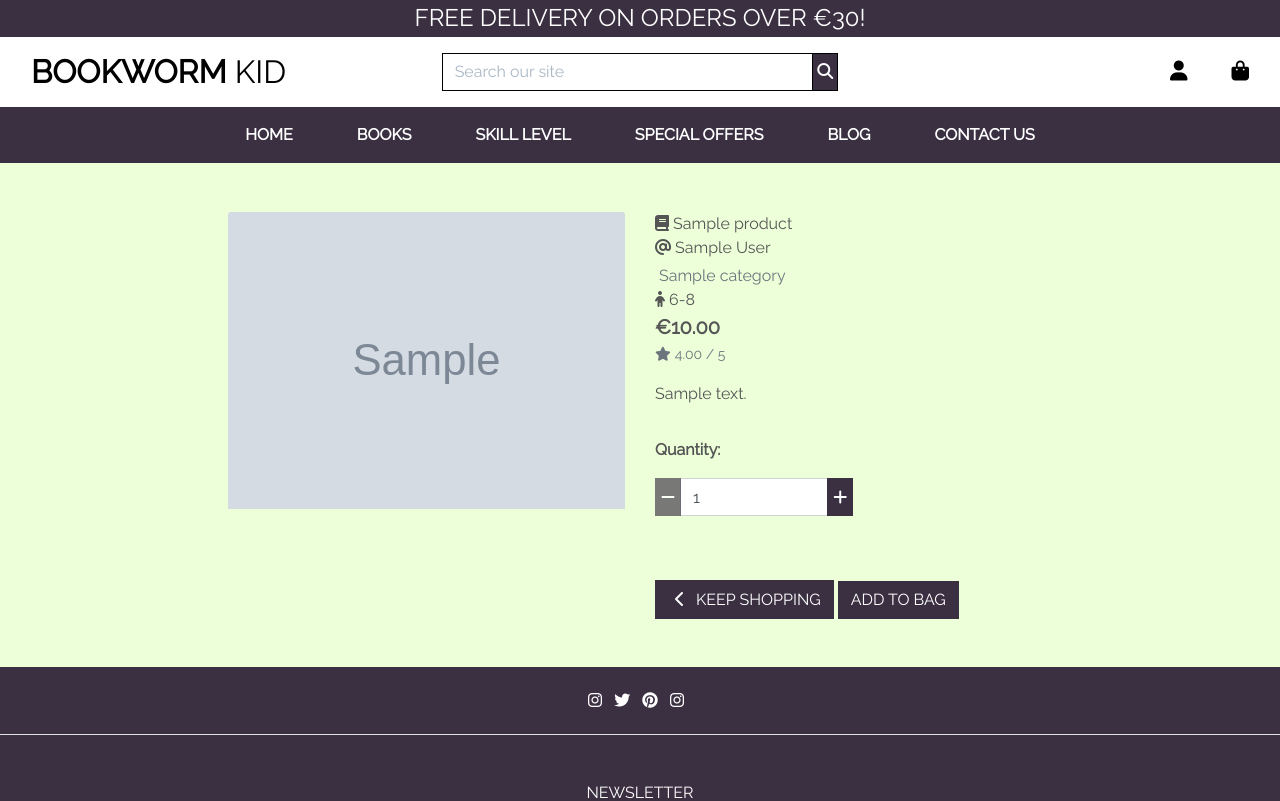
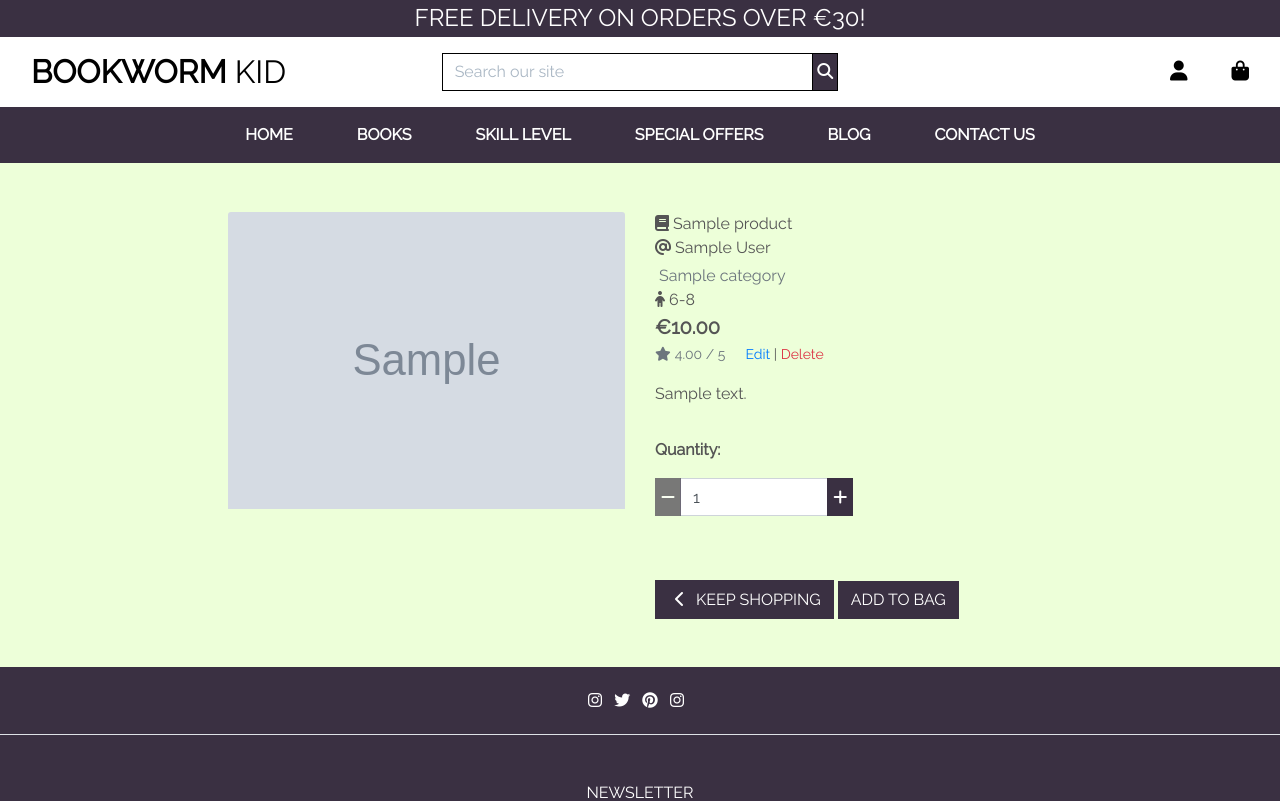
Before and after one commit to lucia2007/bookwormkid, a Django app: page /products/1/ in a window 1280 px wide. Shown: the top 801 px of the page. Run offline with Django 3.2, Linux system fonts and the light colour scheme; a user stored in the database is signed in; tables that the repository leaves empty hold one stand-in row (values such as "Sample post"); grey boxes marked "Sample" are stand-in pictures; some libraries are stand-ins or nearby versions.

Commit message:
Add delete product functionality

```diff
--- a/bag/templates/bag/bag.html
+++ b/bag/templates/bag/bag.html
@@ -125,12 +125,14 @@
             </div>
             {% else %}
             <p class="text-muted mb-5 text-center">Your bag is empty.</p>
+            <p class="text-center">
                 <a href="{% url 'products' %}" class="btn btn-outline-navy rounded-0 btn-lg">
                     <span class="icon">
                         <i class="fas fa-chevron-left"></i>
                     </span>
                     <span class="text-uppercase">Keep Shopping</span>
                 </a>
+            </p>
             {% endif %}
         </div>
     </div>
--- a/products/templates/products/product_detail.html
+++ b/products/templates/products/product_detail.html
@@ -57,6 +57,14 @@
                 {% else %}
                 <small class="text-muted">No Rating</small>
                 {% endif %}
+                {% if request.user.is_superuser %}
+                <small class="ml-3">
+                    <a href="{% url 'edit_product' product.id %}"
+                        aria-label="Takes the user to edit_product page">Edit</a> |
+                    <a href="{% url 'delete_product' product.id %}" class="text-danger"
+                        aria-label="Takes the user to delete_product page">Delete</a>
+                </small>
+                {% endif %}
                 <p class="mt-3">{{ product.description }}</p>
                 <form class="form" action="{% url 'add_to_bag' product.id %}" method="POST">
                     {% csrf_token %}
--- a/products/urls.py
+++ b/products/urls.py
@@ -6,6 +6,7 @@ urlpatterns = [
     path('<int:product_id>/', views.product_detail, name='product_detail'),
     path('add/', views.add_product, name='add_product'),
     path('edit/<int:product_id>/', views.edit_product, name='edit_product'),
+    path('delete/<int:product_id>/', views.delete_product, name='delete_product'),
     path('products/new_arrivals/', views.new_arrivals, name='new_arrivals'),
     path(
         'products/featured_books/', views.featured_books, name='featured_books'
--- a/products/views.py
+++ b/products/views.py
@@ -165,3 +165,11 @@ def edit_product(request, product_id):
     }
 
     return render(request, template, context)
+
+
+def delete_product(request, product_id):
+    """ Delete a product from the store offer """
+    product = get_object_or_404(Product, pk=product_id)
+    product.delete()
+    messages.success(request, 'Product was deleted.')
+    return redirect(reverse('products'))
```
Lines whose indentation alone changed are shown as unchanged.
